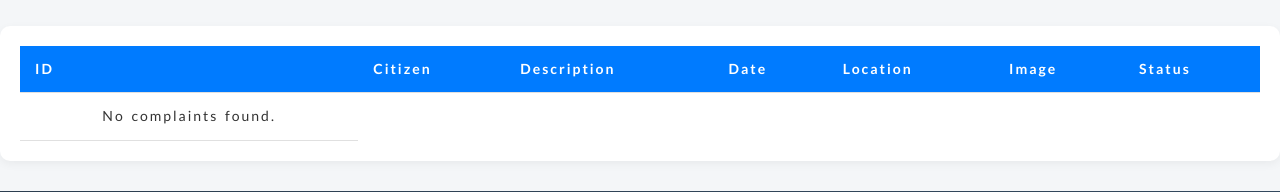
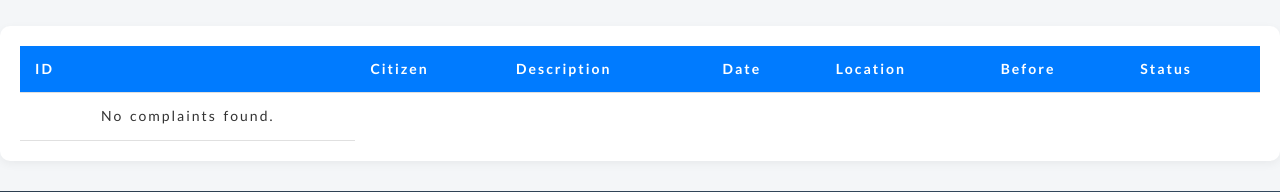
Before and after one commit to Divakar-2112/smartCity, a Django app: template department/templates/department/staff.html in a window 1280 px wide. Shown: the part 292-484 px from the top of the page. Run offline with Django 4.2, Linux system fonts and the light colour scheme; the template is opened without the code that fills it, so the values that code supplies are empty.

Commit message:
pull request

```diff
--- a/department/templates/department/staff.html
+++ b/department/templates/department/staff.html
@@ -75,7 +75,7 @@
                         <th>Description</th>
                         <th>Date</th>
                         <th>Location</th>
-                        <th>Image</th>
+                        <th>Before</th>
                         <th>Status</th>
                     </tr>
                 </thead>
```
Also changed, not shown: citizen/templates/citizen/user.html (+0 -166 lines).
